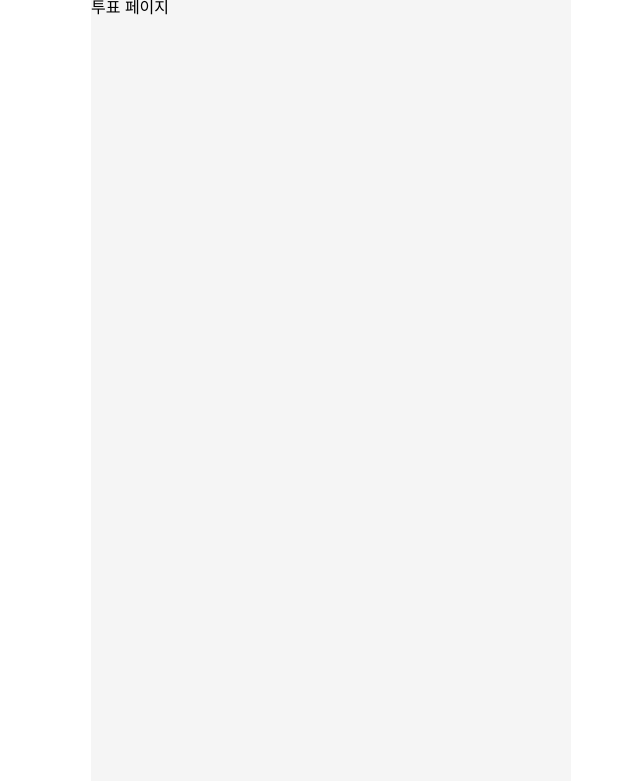
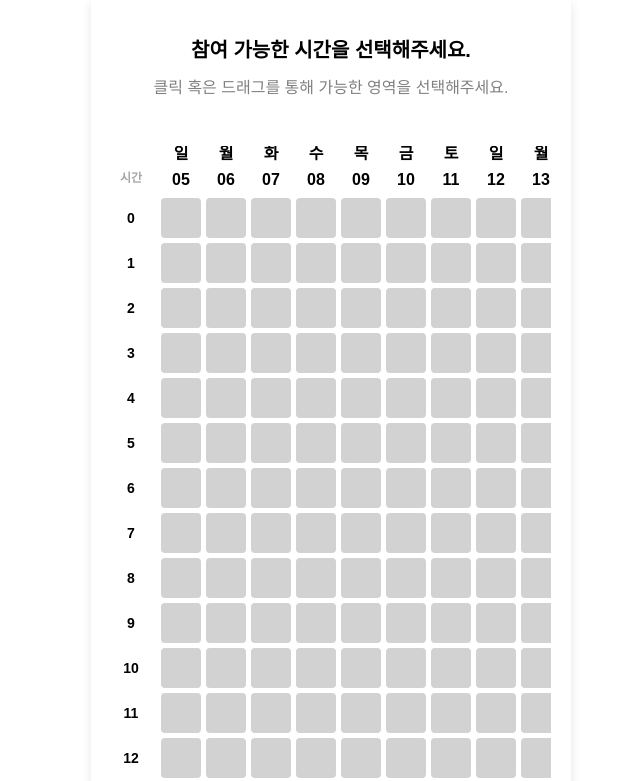
Before and after one commit to FRONT-END-BOOTCAMP-PLUS-3/moongchija, a Next.js app: page /vote/1 in a window 1280 px wide. Shown: the top 781 px of the page, without its empty margins (309-949 px from the left). Built offline with nearby package versions, Linux system fonts and the light colour scheme; a web font is replaced by a local one.

Commit message:
[style] timevote component 작업

```diff
--- a/app/vote/[id]/page.tsx
+++ b/app/vote/[id]/page.tsx
@@ -1,5 +1,174 @@
+"use client";
+import { useState, useRef, useEffect } from "react";
+import styles from "./vote.module.scss";
+
+interface TimeRange {
+  start_time: string; // "2025-01-02 12:00:00"
+  end_time: string; // "2025-01-10 22:00:00"
+}
+
 const VotePage = () => {
-  return <div> 투표 페이지</div>;
+  const timeRange: TimeRange = {
+    start_time: "2025-01-05 00:00:00",
+    end_time: "2025-01-30 23:00:00",
+  };
+
+  // 날짜 및 시간 목록 생성 함수
+  const getDateList = (start: Date, end: Date) => {
+    const dates = [];
+    const current = new Date(
+      start.getFullYear(),
+      start.getMonth(),
+      start.getDate()
+    ); // 시간 제거
+    const endDate = new Date(end.getFullYear(), end.getMonth(), end.getDate()); // 시간 제거
+
+    // 요일 배열 (일요일부터 토요일까지)
+    const daysOfWeek = ["일", "월", "화", "수", "목", "금", "토"];
+
+    while (current <= endDate) {
+      const year = current.getFullYear();
+      const month = String(current.getMonth() + 1).padStart(2, "0");
+      const day = String(current.getDate()).padStart(2, "0");
+      const dayOfWeek = daysOfWeek[current.getDay()]; // 요일 가져오기
+
+      dates.push(`${year}-${month}-${day}-${dayOfWeek}`);
+
+      current.setDate(current.getDate() + 1); // 다음 날짜로 이동
+    }
+
+    return dates;
+  };
+
+  const getTimeList = (start: number, end: number) => {
+    if (start < 0 || end > 23 || start > end) {
+      throw new Error("Invalid time range. Ensure 0 <= start <= end <= 23.");
+    }
+
+    return Array.from({ length: end - start + 1 }, (_, i) => start + i);
+  };
+
+  // start_time, end_time을 Date로 변환
+  const startDate = new Date(timeRange.start_time);
+  const endDate = new Date(timeRange.end_time);
+
+  // 날짜 및 시간 리스트 생성
+  const dateList = getDateList(startDate, endDate);
+  const timeList = getTimeList(startDate.getHours(), endDate.getHours());
+
+  // 선택된 시간 상태 (2D 배열)
+  const [selectedTimes, setSelectedTimes] = useState<boolean[][]>(
+    Array(timeList.length).fill(Array(dateList.length).fill(false))
+  );
+
+  // 드래그 상태 관리
+  const isDragging = useRef(false);
+  const dragValue = useRef<boolean>(false);
+
+  const toggleCell = (row: number, col: number, isDrag: boolean = false) => {
+    setSelectedTimes((prev) =>
+      prev.map((r, i) =>
+        i === row
+          ? r.map((c, j) => (j === col ? (isDrag ? dragValue.current : !c) : c))
+          : r
+      )
+    );
+  };
+
+  const handleMouseDown = (row: number, col: number) => {
+    isDragging.current = true;
+    dragValue.current = !selectedTimes[row][col];
+    toggleCell(row, col);
+  };
+
+  const handleMouseEnter = (row: number, col: number) => {
+    if (isDragging.current) {
+      toggleCell(row, col, true);
+    }
+  };
+
+  const handleMouseUp = () => {
+    isDragging.current = false;
+  };
+
+  // 선택된 시간들을 배열에 담는 함수
+  const saveSelectedTimes = () => {
+    const selectedArray: string[] = [];
+
+    selectedTimes.forEach((row, rowIndex) => {
+      row.forEach((isSelected, colIndex) => {
+        if (isSelected) {
+          const date = dateList[colIndex].split("-").slice(0, 3).join("-"); // 날짜 (YYYY-MM-DD)
+          const time = String(timeList[rowIndex]).padStart(2, "0"); // 시간 (HH)
+          selectedArray.push(`${date} ${time}:00:00`); // "YYYY-MM-DD HH:00:00"
+        }
+      });
+    });
+
+    console.log(selectedArray); // 선택된 시간 출력
+    return selectedArray;
+  };
+
+  return (
+    <div className={styles.timeVoteContainer} onMouseUp={handleMouseUp}>
+      <div>
+        <p className={styles.subtitle}>참여 가능한 시간을 선택해주세요.</p>
+        <p className={styles.description}>
+          클릭 혹은 드래그를 통해 가능한 영역을 선택해주세요.
+        </p>
+      </div>
+
+      <div className={styles.schedule}>
+        <div className={styles.row}>
+          <div className={styles.timeLabel}></div>
+          {dateList.map((date, index) => (
+            <div key={index} className={styles.day}>
+              {date.split("-")[3]} {/* "01-02" 형식 */}
+            </div>
+          ))}
+        </div>
+        <div className={styles.row}>
+          <div className={styles.timeLabel}>시간</div>
+          {dateList.map((date, index) => (
+            <div key={index} className={styles.day}>
+              {date.split("-")[2]} {/* "01-02" 형식 */}
+            </div>
+          ))}
+        </div>
+
+        <div className={styles.timeGrid}>
+          <div className={styles.timeLabels}>
+            {timeList.map((hour) => (
+              <div key={hour} className={styles.time}>
+                {hour}
+              </div>
+            ))}
+          </div>
+
+          <div
+            className={styles.grid}
+            style={{ gridTemplateColumns: `repeat(${dateList.length}, 1fr)` }} // ✅ 날짜 개수만큼 컬럼 설정
+          >
+            {timeList.map((_, rowIndex) =>
+              dateList.map((_, colIndex) => (
+                <div
+                  key={`${rowIndex}-${colIndex}`}
+                  className={`${styles.cell} ${
+                    selectedTimes[rowIndex][colIndex] ? styles.selected : ""
+                  }`}
+                  onMouseDown={() => handleMouseDown(rowIndex, colIndex)}
+                  onMouseEnter={() => handleMouseEnter(rowIndex, colIndex)}
+                ></div>
+              ))
+            )}
+          </div>
+        </div>
+      </div>
+      <button className={styles.saveButton} onClick={saveSelectedTimes}>
+        선택된 시간 저장
+      </button>
+    </div>
+  );
 };
 
 export default VotePage;
--- /dev/null
+++ b/app/vote/[id]/vote.module.scss
@@ -0,0 +1,97 @@
+.timeVoteContainer {
+  max-width: 500px;
+  margin: 0 auto;
+  background: white;
+  padding: 20px;
+
+  box-shadow: 0 4px 10px rgba(0, 0, 0, 0.1);
+  text-align: center;
+  user-select: none;
+}
+
+.header {
+  display: flex;
+  align-items: center;
+  justify-content: space-between;
+}
+
+.subtitle {
+  font-size: 20px;
+  font-weight: bold;
+  margin: 20px 0;
+}
+
+.description {
+  font-size: 16px;
+  color: gray;
+  margin-bottom: 50px;
+}
+
+.schedule {
+  overflow-x: auto; // ✅ 날짜와 그리드가 함께 스크롤
+  .row {
+    display: flex;
+    // justify-content: start;
+    font-weight: bold;
+    font-size: 16px;
+    margin-bottom: 10px;
+    min-width: fit-content; // ✅ 스크롤 시 날짜 유지
+    .timeLabel {
+      width: 40px;
+      font-size: var(--font-size-xs);
+      margin-right: 10px;
+      color: var(--grey-3-color);
+    }
+    .day {
+      width: 40px;
+      text-align: center;
+      margin-right: 5px;
+    }
+  }
+}
+
+.timeGrid {
+  display: flex;
+  align-items: flex-start;
+
+  .timeLabels {
+    display: flex;
+    flex-direction: column;
+    align-items: center;
+    width: 40px;
+
+    .time {
+      width: 40px;
+      height: 40px;
+      margin-bottom: 5px;
+      display: flex;
+      align-items: center;
+      justify-content: center;
+      font-size: 14px;
+      font-weight: bold;
+    }
+  }
+
+  .grid {
+    display: grid;
+    grid-template-columns: repeat(
+      auto-fit,
+      minmax(40px, 1fr)
+    ); /* ✅ 가로축 날짜 개수만큼 컬럼 생성 */
+    gap: 5px;
+    margin-left: 10px;
+
+    .cell {
+      width: 40px;
+      height: 40px;
+      background: var(--grey-1-color);
+      border-radius: 4px;
+      cursor: pointer;
+      transition: background 0.2s ease-in-out;
+
+      &.selected {
+        background: var(--primary-color);
+      }
+    }
+  }
+}
```
